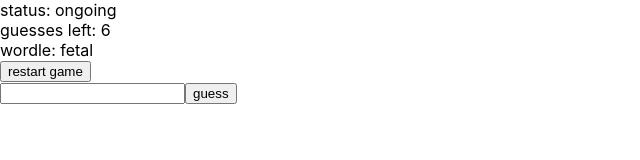
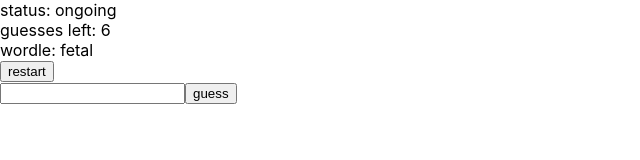
Before and after one commit to jma8774/Wordle-TypeScript, a React (Create React App) app: page / in a window 1280 px wide. Shown: the top 160 px of the page, without its empty margins (0-640 px from the left). Built offline with nearby package versions, Linux system fonts and the light colour scheme.

Commit message:
test CICD to AWS Final

```diff
--- a/src/App.tsx
+++ b/src/App.tsx
@@ -20,7 +20,7 @@ const App = () => {
       <br/>
       {`wordle: ${wordle}`}
       <br/>
-      <button onClick={newGame}> restart game </button>
+      <button onClick={newGame}> restart </button>
       <br/>
       <InputWord handleSubmit={handleSubmit}/>
       {
```
Also changed, not shown: 1 other file (tests, documents, lock files or other folders).
